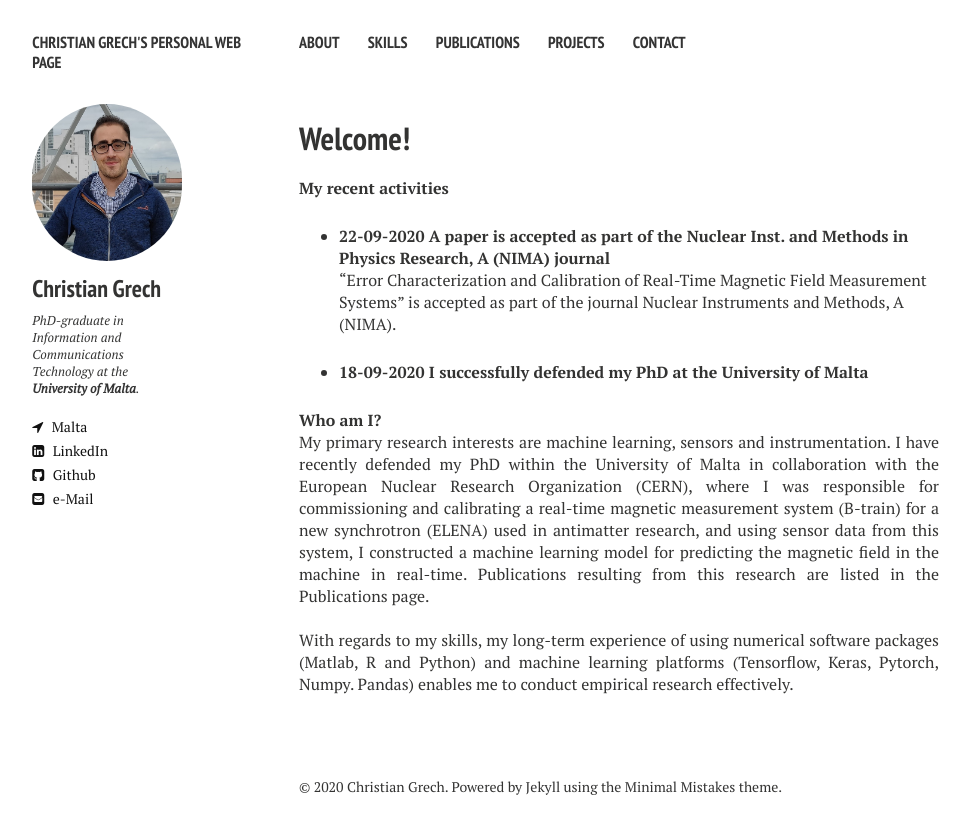
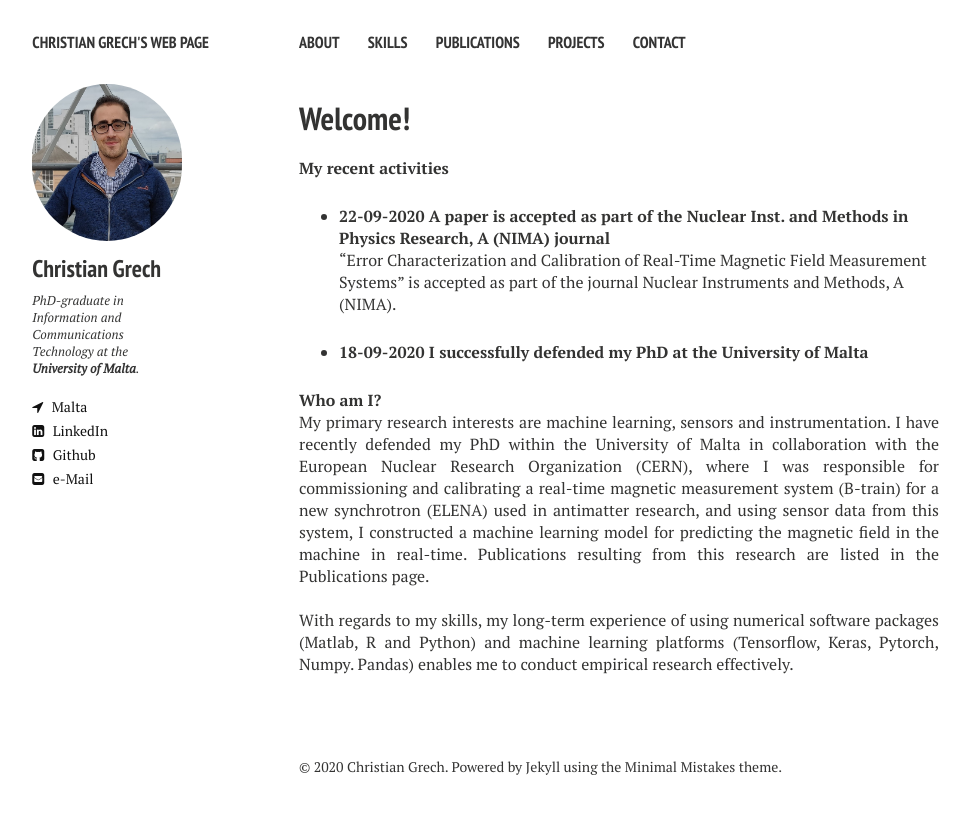
Before and after one commit to cgre23/cgre23.github.io, a Jekyll site: the page built from index.md, in a window 1280 px wide. Shown: the top 834 px of the page, without its empty margins (21-991 px from the left). Built offline with Jekyll 4.4.1, drawn with Linux system fonts in a browser that asks for light colours; nearby versions of some CDN libraries.

Commit message:
Update _config.yml

```diff
--- a/_config.yml
+++ b/_config.yml
@@ -1,4 +1,4 @@
-title: Christian Grech's Personal Web Page
+title: Christian Grech's Web Page
 description:      Welcome to my site.
 # Your site's domain goes here. Leave localhost server or blank when working locally.
 url:              //cgre23.github.io
```
